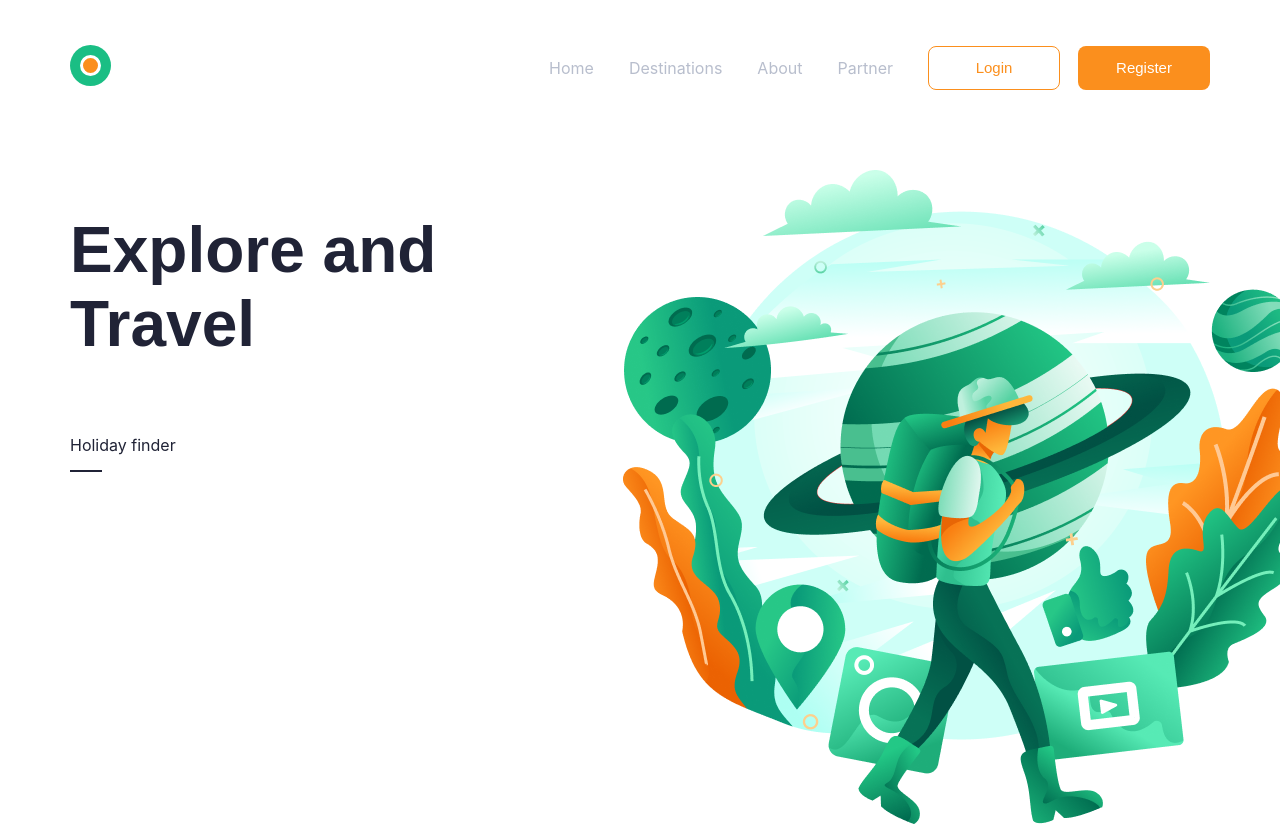
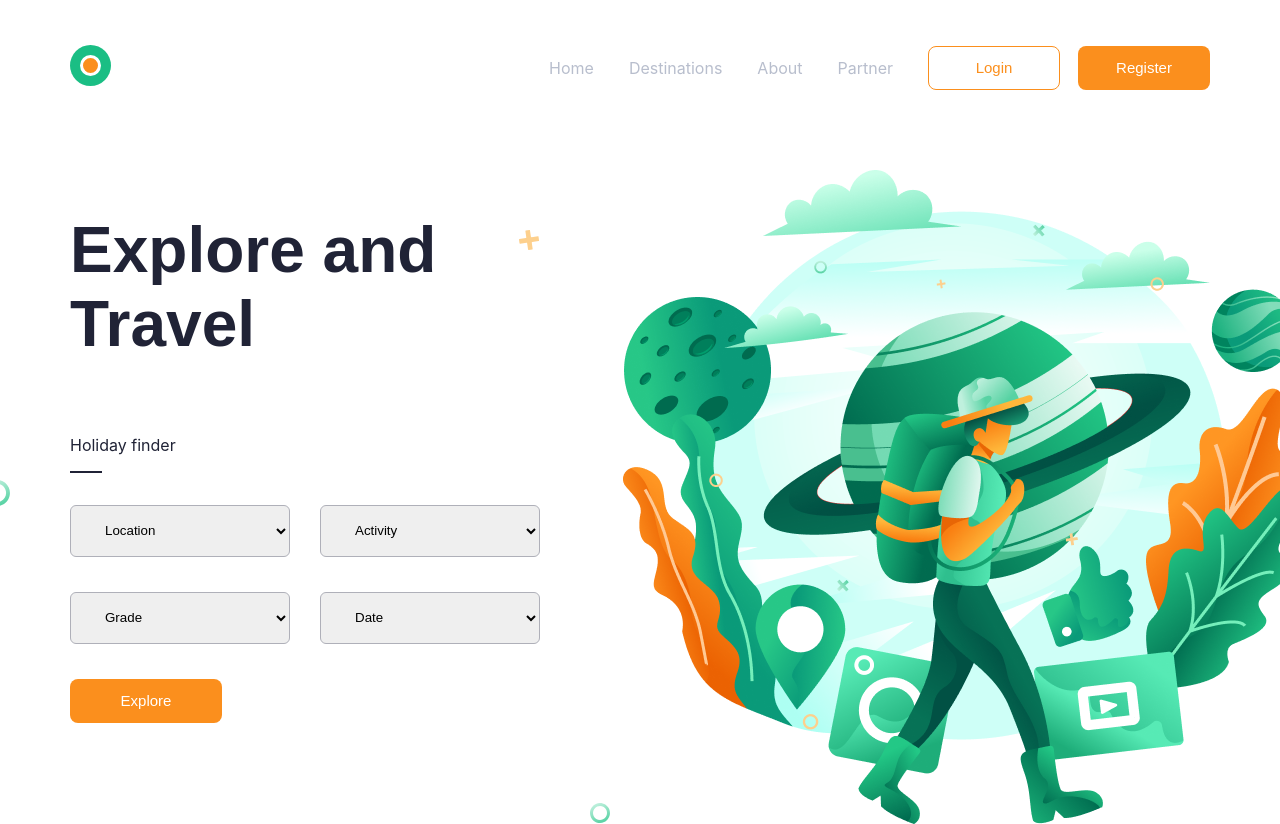
Before and after one commit to nastenks/travel-landing, a Vue app: page / in a window 1280 px wide. Shown: the top 824 px of the page. Built offline with nearby package versions, Linux system fonts and the light colour scheme.

Commit message:
lt-2
banner revision

```diff
--- a/src/App.vue
+++ b/src/App.vue
@@ -34,7 +34,6 @@ export default {
       justify-content: center;
       border-radius: 8px;
       height: 44px;
-      width: 132px;
       font-weight: 500;
       font-size: 15px;
 
--- a/src/components/BaseHeader.vue
+++ b/src/components/BaseHeader.vue
@@ -68,6 +68,10 @@ export default {
 
     &__active {
       display: flex;
+
+      &-button {
+        width: 132px;
+      }
     }
   }
 </style>
--- a/src/components/MainBanner.vue
+++ b/src/components/MainBanner.vue
@@ -3,9 +3,45 @@
     <div class="banner__text">
       <h1 class="banner__title">Explore and <br> Travel</h1>
       <p class="banner__descr">Holiday finder</p>
+      <form action="#" class="banner__form">
+        <select id="check1" class="banner__select">
+          <option value="Location">Location</option>
+        </select>
+        <select id="check2" class="banner__select">
+          <option value="Activity">Activity</option>
+        </select>
+        <select id="3" class="banner__select">
+          <option value="Grade">Grade</option>
+        </select>
+        <select id="4" class="banner__select">
+          <option value="Date">Date</option>
+        </select>
+        <button class="banner__button base-button base-button_orange" type="submit">Explore</button>
+      </form>
     </div>
     <div class="banner__image">
-      <img src="/img/banner_image.png" alt="Picture on the banner">
+      <img src="/img/banner_image.png" alt="Picture on the banner" class="banner__image-man">
+      <svg class="banner__image-cross" width="21" height="20" viewBox="0 0 21 20" fill="none" xmlns="http://www.w3.org/2000/svg">
+        <path d="M13.6728 18.9121L12.7501 12.4686C12.7501 12.2176 12.9178 11.9665 13.1695 11.8828L19.6284 10.9624C19.88 10.9624 20.0478 10.7113 20.0478 10.3766L19.5445 6.77825C19.5445 6.5272 19.2928 6.35984 18.9573 6.35984L12.4984 7.28033C12.2467 7.28033 11.9951 7.11297 11.9113 6.86192L10.9885 0.41841C10.9885 0.167364 10.7369 0 10.4013 0L6.79442 0.502097C6.54277 0.502097 6.37501 0.753141 6.37501 1.08787L7.29774 7.53138C7.29774 7.78243 7.12998 8.03347 6.87833 8.11715L0.41941 9.03766C0.167764 9.03766 0 9.2887 0 9.62343L0.503271 13.2218C0.503271 13.4728 0.754928 13.6402 1.09046 13.6402L7.54938 12.7197C7.80102 12.7197 8.05268 12.887 8.13656 13.1381L9.05924 19.5816C9.05924 19.8326 9.3109 20 9.64643 20L13.2533 19.4979C13.505 19.4142 13.6728 19.1632 13.6728 18.9121Z" fill="#FDD08D"/>
+      </svg>
+      <svg class="banner__image-oval_bottom" width="20" height="20" viewBox="0 0 20 20" fill="none" xmlns="http://www.w3.org/2000/svg">
+        <path d="M0.908711 14.1542C-1.39785 9.15663 0.846368 3.22201 5.83353 0.910617C10.8207 -1.40078 16.743 0.848123 19.0495 5.84573C21.3561 10.8433 19.1119 16.778 14.1247 19.0894C9.13753 21.4008 3.21528 19.1518 0.908711 14.1542ZM3.65165 12.9048C5.27248 16.4032 9.3869 17.9649 12.9403 16.3407C16.4313 14.7165 17.9898 10.5935 16.3689 7.03267C14.7481 3.47188 10.6337 1.9726 7.08033 3.59682C3.58931 5.22104 2.03082 9.40652 3.65165 12.9048Z" fill="url(#paint0_linear_1_889)"/>
+        <defs>
+          <linearGradient id="paint0_linear_1_889" x1="5.97093" y1="0.866138" x2="14.0704" y2="19.1436" gradientUnits="userSpaceOnUse">
+            <stop stop-color="#BFF0DD"/>
+            <stop offset="1" stop-color="#57D2A3"/>
+          </linearGradient>
+        </defs>
+      </svg>
+      <svg class="banner__image-oval_left" width="26" height="26" viewBox="0 0 26 26" fill="none" xmlns="http://www.w3.org/2000/svg">
+        <path d="M1.18132 18.4005C-1.81721 11.9036 1.10028 4.18861 7.58359 1.1838C14.0669 -1.82101 21.7658 1.10256 24.7644 7.59945C27.7629 14.0963 24.8454 21.8114 18.3621 24.8162C11.8788 27.821 4.17986 24.8974 1.18132 18.4005ZM4.74714 16.7763C6.85422 21.3241 12.203 23.3544 16.8223 21.2429C21.3606 19.1314 23.3867 13.7715 21.2796 9.14248C19.1725 4.51345 13.8238 2.56438 9.20442 4.67587C4.6661 6.78736 2.64007 12.2285 4.74714 16.7763Z" fill="url(#paint0_linear_1_888)"/>
+        <defs>
+          <linearGradient id="paint0_linear_1_888" x1="7.76221" y1="1.12598" x2="18.2915" y2="24.8866" gradientUnits="userSpaceOnUse">
+            <stop stop-color="#BFF0DD"/>
+            <stop offset="1" stop-color="#57D2A3"/>
+          </linearGradient>
+        </defs>
+      </svg>
     </div>
   </div>
 </template>
@@ -18,7 +54,6 @@ export default ({
 
 <style lang="scss">
   .banner {
-    position: relative;
     display: flex;
     justify-content: space-between;
     margin-top: 80px;
@@ -41,13 +76,15 @@ export default ({
       }
 
       p {
+        position: relative;
+
         &:before {
           display: block;
           position: absolute;
           height: 2px;
           width: 32px;
           background: #202336;
-          bottom: -1px;
+          bottom: -18px;
           content: "";
           left: 0;
         }
@@ -55,12 +92,55 @@ export default ({
     }
 
     &__image {
-      img {
+      position: relative;
+
+      &-man {
         position: absolute;
         right: -100px;
         width: 687px;
         height: 654px;
       }
+
+      &-cross {
+        position: absolute;
+        right: 670px;
+        top: 60px;
+      }
+
+      &-oval {
+        &_bottom {
+          position: absolute;
+          right: 600px;
+          bottom: -100px;
+        }
+
+        &_left {
+          position: absolute;
+          right: 1200px;
+          top: 310px;
+        }
+      }
+    }
+
+    &__form {
+      display: flex;
+      margin-top: 50px;
+      width: 500px;
+      flex-wrap: wrap;
+    }
+
+    &__select {
+      padding: 15px 20px 15px 30px;
+      margin-right: 30px;
+      margin-bottom: 35px;
+      width: 220px;
+      height: 52px;
+      border: 0.8px solid #AFB0B9;
+      border-radius: 6px;
+    }
+
+    &__button {
+      width: 152px;
     }
   }
 </style>
```
